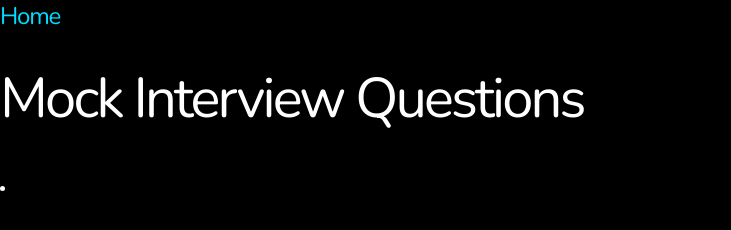
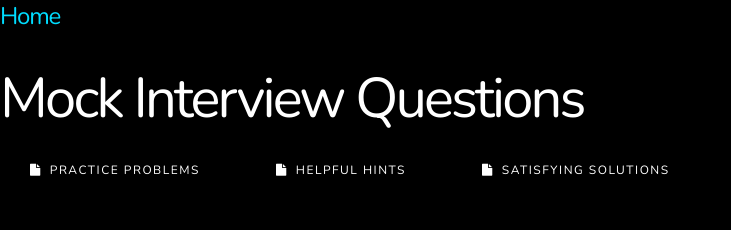
Before and after one commit to FaradayPhysics/FaradayPhysics.github.io, a plain HTML site: page Interview.html in a window 1280 px wide. Shown: the whole page, without its empty margins (0-731 px from the left). Drawn offline with nearby package versions, Linux system fonts and the light colour scheme.

Commit message:
Update Interview.html

```diff
--- a/Interview.html
+++ b/Interview.html
@@ -11,8 +11,10 @@
 <body>
 <h3><a href="index.html">Home</a></h3>
 <h1> Mock Interview Questions </h1>
-<li><a href="Physics Practice Problems.pdf" target="_blank" class="button icon fa-file>Practice Problems</a></li>
-<li><a href="Physics Practice Problems (hints).pdf" target="_blank" class="button icon fa-file>Helpful Hints</a></li>
-<li><a href="Physics Practice Problems (solutions).pdf" target="_blank" class="button icon fa-file>Satisfying Solutions</a></li>
+<ul class="icons">
+<li><a href="Physics Practice Problems.pdf" target="_blank" class="button icon fa-file">Practice Problems</a></li>
+<li><a href="Physics Practice Problems (hints).pdf" target="_blank" class="button icon fa-file">Helpful Hints</a></li>
+<li><a href="Physics Practice Problems (solutions).pdf" target="_blank" class="button icon fa-file">Satisfying Solutions</a></li>
+</ul>
 </body>
 </html>
```
